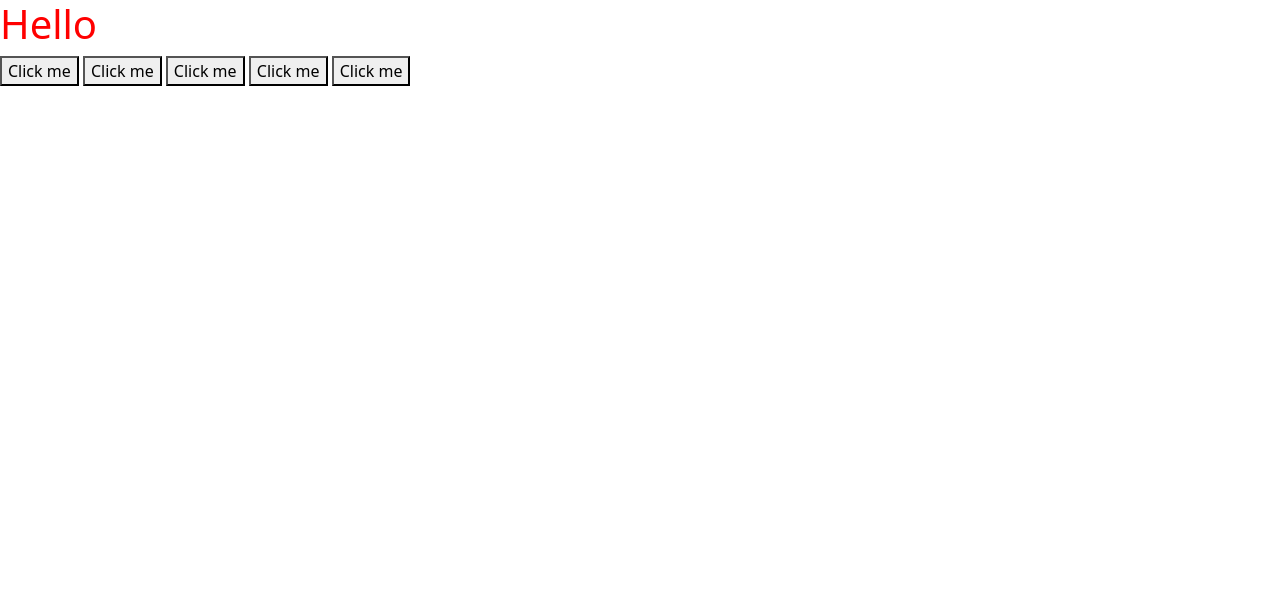
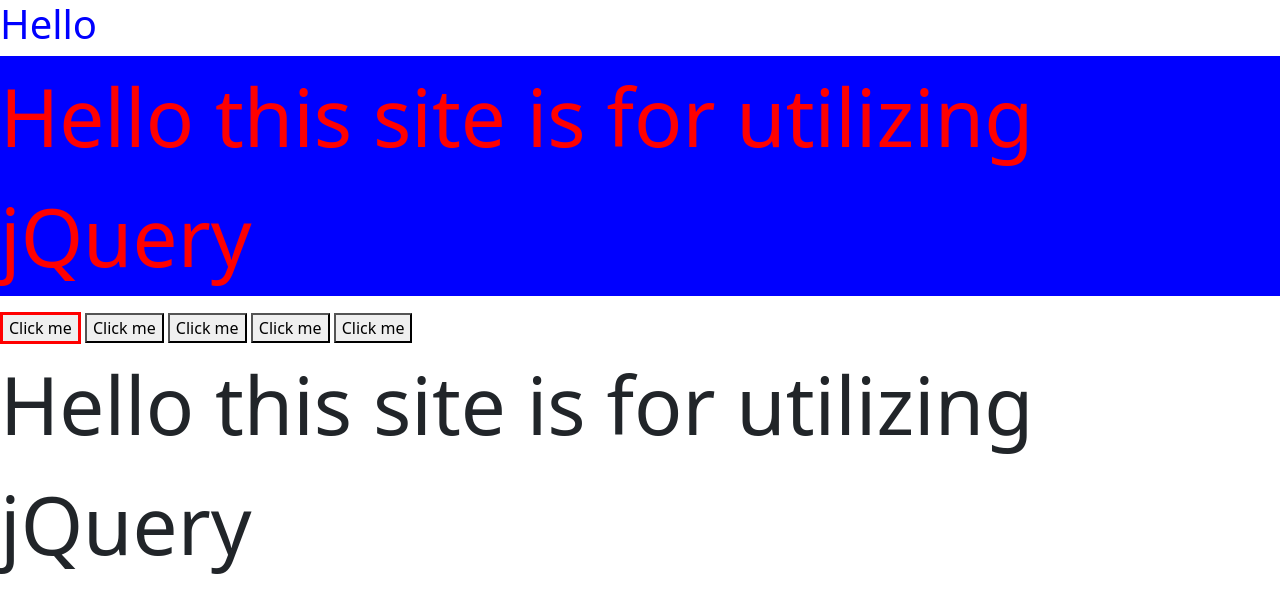
Before and after one commit to MoeHcci/jQueryWork, a plain HTML site: page index.html in a window 1280 px wide. Drawn offline with nearby package versions, Linux system fonts and the light colour scheme.

Commit message:
Add. -Selecting eleents using jQuery -Selecting IDs using jQuery -adding classes using jQuery. Those class are usually written in the .css sheet.

```diff
--- a/index.html
+++ b/index.html
@@ -20,12 +20,16 @@
 </head>
 
 <body>
-  <h1>Hello</h1>
+  <h1 class="title" >Hello</h1>
+  <p     id = "praragraph1">
+Hello this site is for utilizing jQuery  </p>
+  <button class = "myClass" type="button" name="button">Click me</button>
   <button type="button" name="button">Click me</button>
   <button type="button" name="button">Click me</button>
   <button type="button" name="button">Click me</button>
   <button type="button" name="button">Click me</button>
-  <button type="button" name="button">Click me</button>
+  <p    >
+Hello this site is for utilizing jQuery  </p>
 
 
 
--- a/index.js
+++ b/index.js
@@ -3,9 +3,29 @@
 // JavaScript code as soon as the page's Document Object Model (DOM) becomes safe to manipulate.
 
 $(document).ready(function() {
-  $("h1").css("color", "red");
+
+  // Change the style of a an element
+  // $("h1") is the same as document.querySelector("h1") or document.querySelectorAll("h1")
+  // jQuery does not care if it selects on elelemnt or many. It service the purpose
+  // This will produce an array aka object
+  $("h1").css("color", "Blue");
+
+  // Change the style of a class
+  // $(".myClass") is the same as document.getElementsByClassName("myClass")
+  // This will produce an array aka object
+  $(".myClass").css("border", "3px solid red");
+
+  // Change the style of an id & multiple CSS properties
+  // $("#praragraph2") is the same as document.getElementsByIdName("praragraph2")
+  // This will produce an array aka object
+  $("#praragraph1").css({"color": "red", "background-color": "blue"});
 
 
+// adding a class to all the P elements
+// https://api.jquery.com/addclass/
+// It's important to note that this method does not replace a class.
+// It simply adds the class, appending it to any which may already be assigned to the elements.
+$("p").addClass("praragraph2");
 
-// These brackets are for the .ready() method
+  // These brackets are for the .ready() method
 });
--- a/styles.css
+++ b/styles.css
@@ -0,0 +1,5 @@
+
+.praragraph2 {
+font-size: 5rem;
+
+}
```
